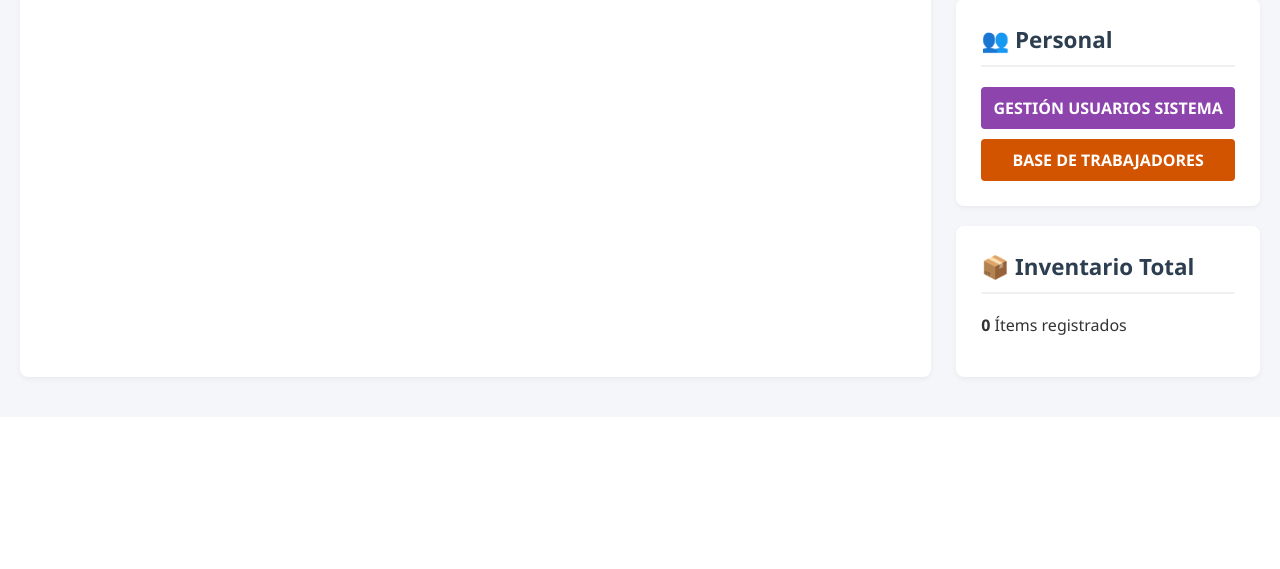
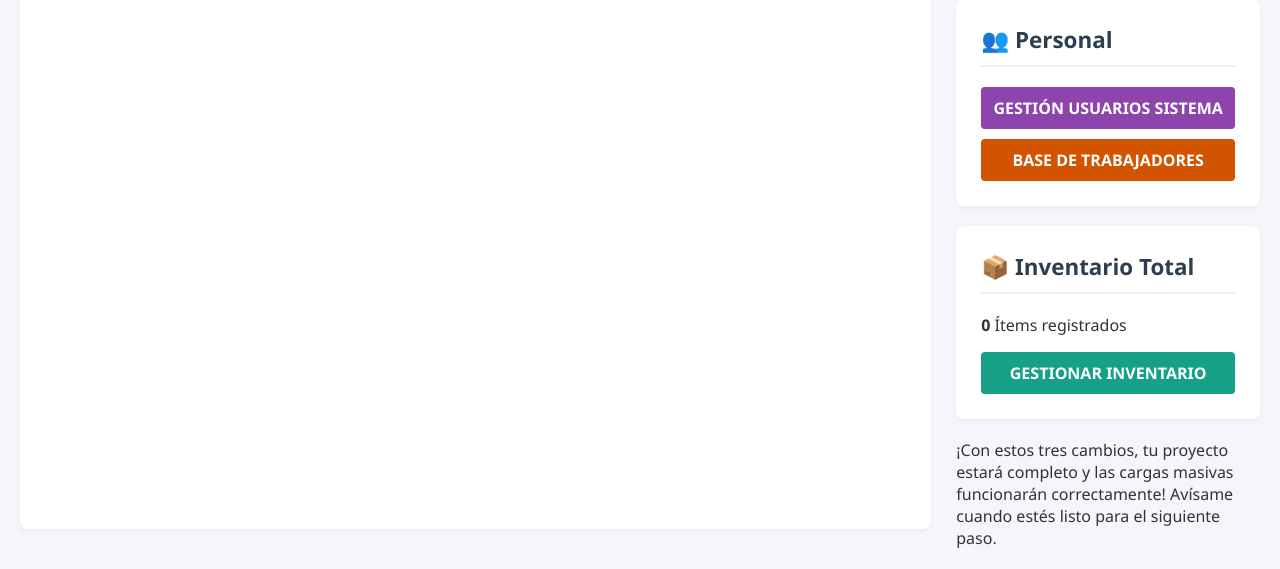
Before and after one commit to alexispferrada-wq/iron-trace-web, a Flask app: page /dashboard in a window 1280 px wide. Shown: the part 664-1233 px from the top of the page. Before the commit the page ends 1046 px from the top, so only its background shows below. Run offline with Flask 3, Linux system fonts and the light colour scheme; the visitor is signed in with stand-in values (Sample User, id 1); data that the repository does not hold is empty; some libraries are stand-ins or nearby versions.

Commit message:
Update dashboard.html

```diff
--- a/templates/dashboard.html
+++ b/templates/dashboard.html
@@ -120,10 +120,14 @@
         <a href="/trabajadores" class="btn-config" style="background:#d35400;">BASE DE TRABAJADORES</a>
     </div>
 </div>
-            <div class="card">
+<div class="card">
                 <h2>📦 Inventario Total</h2>
                 <p><b>{{ productos|length }}</b> Ítems registrados</p>
+                <!-- NUEVO ENLACE A LA PANTALLA DE INVENTARIO -->
+                <a href="/inventario" class="btn-config" style="background:#16a085; margin-top:10px;">GESTIONAR INVENTARIO</a>
             </div>
+
+¡Con estos tres cambios, tu proyecto estará completo y las cargas masivas funcionarán correctamente! Avísame cuando estés listo para el siguiente paso.
         </div>
     </div>
 
```
